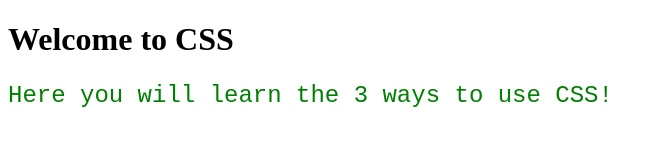
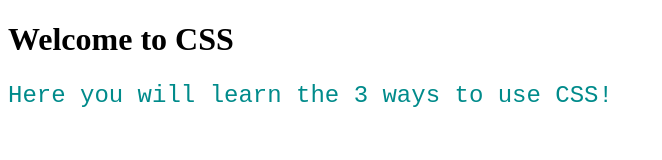
Before and after one commit to AdamL29/Cssintro, a plain HTML site: page index.html in a window 1280 px wide. Shown: the whole page, without its empty margins (0-662 px from the left). Drawn offline with Linux system fonts and the light colour scheme.

Commit message:
Pushed all to css file

```diff
--- a/index.html
+++ b/index.html
@@ -5,15 +5,11 @@
     <meta http-equiv="X-UA-Compatible" content="IE=edge">
     <meta name="viewport" content="width=device-width, initial-scale=1.0">
     <title>CSSintro</title>
-    <style>
-        p{
-            font-size: 24px;
-        }
-    </style>
+
     <link rel="stylesheet" href="style.css">
 </head>
 <body>
     <h1>Welcome to CSS</h1>
-    <p style="color: green;">Here you will learn the 3 ways to use CSS!</p>
+    <p>Here you will learn the 3 ways to use CSS!</p>
 </body>
 </html>
--- a/style.css
+++ b/style.css
@@ -1,3 +1,5 @@
     p{
         font-family: monospace;
+        font-size: 24px;
+        color: darkcyan;
     }
```
